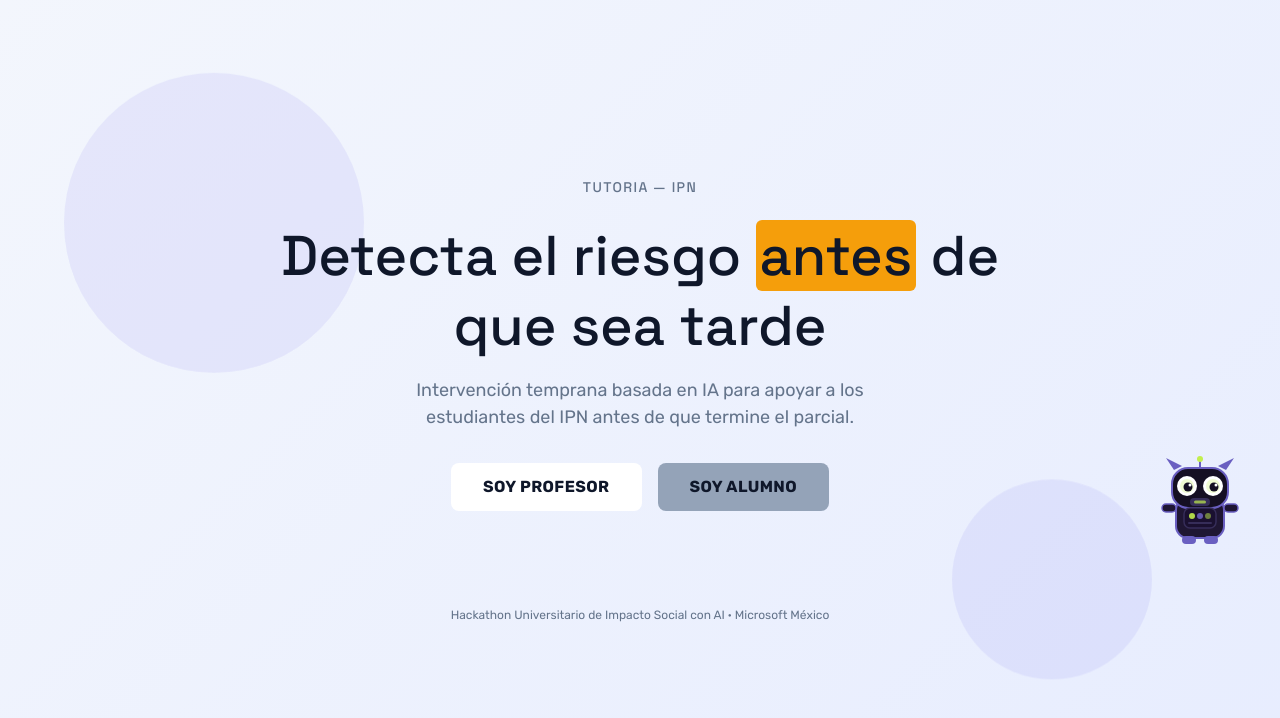
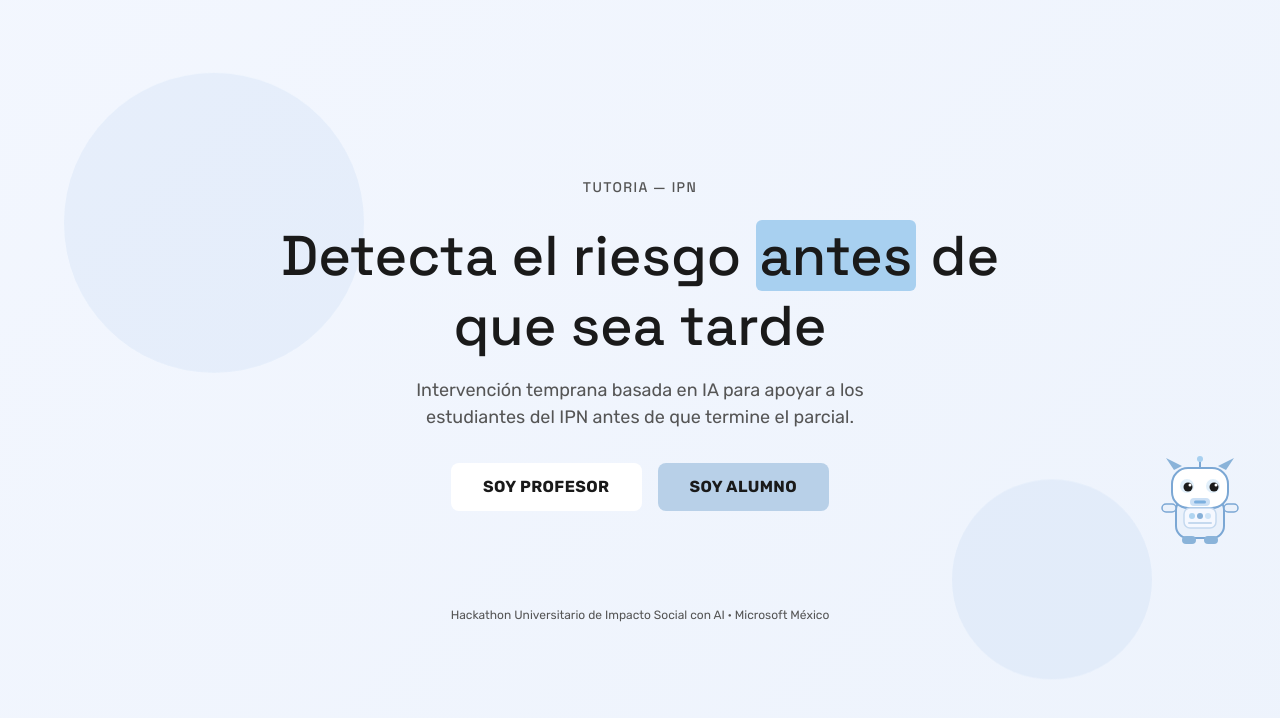
Before and after one commit to FerVarg24/TutorIA, a React (Vite) app: page / in a window 1280 px wide. Shown: the top 718 px of the page. Built offline with nearby package versions, Linux system fonts and the light colour scheme.

Commit message:
Fix COLORS

```diff
--- a/src/components/Dashboard.jsx
+++ b/src/components/Dashboard.jsx
@@ -11,9 +11,9 @@ import {
 import { getTendencia, getFactoresRiesgo } from '../services/mockData.js';
 
 // Design-token hex values used as recharts color props (cannot use Tailwind classes inside SVG attrs)
-const COLOR_LIME   = '#F59E0B'; // accent-lime (amber)
-const COLOR_VIOLET = '#8B5CF6'; // accent-violet (violet)
-const COLOR_RIESGO = '#e94f4f'; // riesgo-alto
+const COLOR_LIME   = '#a8d0f0'; // accent-lime
+const COLOR_VIOLET = '#7ba7d4'; // accent-violet
+const COLOR_RIESGO = '#E94F4F'; // riesgo-alto
 
 /**
  * Parses "60%" → 60
@@ -93,18 +93,18 @@ export default function Dashboard({ alumno, factores = [], showTrend = false })
           <BarChart data={barData} barCategoryGap="30%" barGap={4}>
             <XAxis
               dataKey="name"
-              tick={{ fill: '#64748B', fontSize: 13, fontFamily: 'Rubik' }}
+              tick={{ fill: '#555555', fontSize: 13, fontFamily: 'Rubik' }}
               axisLine={false}
               tickLine={false}
             />
             <YAxis
               domain={[0, 100]}
-              tick={{ fill: '#64748B', fontSize: 12, fontFamily: 'Rubik' }}
+              tick={{ fill: '#555555', fontSize: 12, fontFamily: 'Rubik' }}
               axisLine={false}
               tickLine={false}
               tickFormatter={(v) => `${v}%`}
             />
-            <Tooltip content={<CustomTooltip />} cursor={{ fill: 'rgba(139,92,246,0.1)' }} />
+            <Tooltip content={<CustomTooltip />} cursor={{ fill: 'rgba(91,155,213,0.12)' }} />
             <Bar dataKey="asistencia" name="Asistencia" fill={COLOR_LIME}  radius={[4, 4, 0, 0]} />
             <Bar dataKey="tareas"     name="Tareas"     fill={COLOR_VIOLET} radius={[4, 4, 0, 0]} />
           </BarChart>
@@ -133,13 +133,13 @@ export default function Dashboard({ alumno, factores = [], showTrend = false })
             <LineChart data={trendData}>
               <XAxis
                 dataKey="semana"
-              tick={{ fill: '#64748B', fontSize: 12, fontFamily: 'Rubik' }}
+              tick={{ fill: '#555555', fontSize: 12, fontFamily: 'Rubik' }}
               axisLine={false}
               tickLine={false}
             />
             <YAxis
               domain={[0, 10]}
-              tick={{ fill: '#64748B', fontSize: 12, fontFamily: 'Rubik' }}
+              tick={{ fill: '#555555', fontSize: 12, fontFamily: 'Rubik' }}
                 axisLine={false}
                 tickLine={false}
               />
--- a/src/styles/global.css
+++ b/src/styles/global.css
@@ -1,40 +1,40 @@
 @import "tailwindcss";
 
 @theme {
-  /* Brand & accent */
-  --color-primary: #4F46E5;
-  --color-ink-deep: #0F172A;
+  /* Brand & accent (DESIGN.md) */
+  --color-primary: #5b9bd5;
+  --color-ink-deep: #1a1a1a;
   --color-on-primary: #ffffff;
-  --color-accent-lime: #F59E0B;
-  --color-accent-pink: #EC4899;
-  --color-accent-violet: #8B5CF6;
-  --color-accent-violet-deep: #6D28D9;
-  --color-accent-violet-mid: #A78BFA;
+  --color-accent-lime: #a8d0f0;
+  --color-accent-pink: #c9b8f0;
+  --color-accent-violet: #7ba7d4;
+  --color-accent-violet-deep: #4a7fb5;
+  --color-accent-violet-mid: #8ab3d9;
 
-  /* Surfaces */
-  --color-surface-canvas-dark: #F8FAFC;
-  --color-surface-canvas-light: #FFFFFF;
-  --color-surface-night: #FFFFFF;
-  --color-surface-press-light: #EEF2FF;
-  --color-surface-press-stronger: #E0E7FF;
+  /* Surfaces (DESIGN.md) */
+  --color-surface-canvas-dark: #ffffff;
+  --color-surface-canvas-light: #ffffff;
+  --color-surface-night: #ffffff;
+  --color-surface-press-light: #ddeaf8;
+  --color-surface-press-stronger: #cce0f5;
 
-  /* Hairlines */
-  --color-hairline-violet: #E2E8F0;
-  --color-hairline-cool: #CBD5E1;
-  --color-hairline-cloud: #E5E7EB;
+  /* Hairlines (DESIGN.md) */
+  --color-hairline-violet: #c5d9ef;
+  --color-hairline-cool: #d4d4d4;
+  --color-hairline-cloud: #e5e7eb;
 
-  /* Text */
-  --color-ink: #1E293B;
-  --color-ink-press: #020617;
-  --color-on-dark-muted: #64748B;
-  --color-on-dark-faint: #94A3B8;
-  --color-ring-focus: #818CF8;
+  /* Text (DESIGN.md) */
+  --color-ink: #1a1a1a;
+  --color-ink-press: #000000;
+  --color-on-dark-muted: #555555;
+  --color-on-dark-faint: #b8d0e8;
+  --color-ring-focus: rgba(59, 130, 246, 0.5);
 
   /* Semantic risk — Context.md */
-  --color-riesgo-alto: #e94f4f;
-  --color-riesgo-medio: #e9a94f;
-  --color-riesgo-bajo: #4fe97a;
-  --color-iniciativa-alumno: #9b4fe9;
+  --color-riesgo-alto: #E94F4F;
+  --color-riesgo-medio: #E9A94F;
+  --color-riesgo-bajo: #4FE97A;
+  --color-iniciativa-alumno: #9B4FE9;
 
   /* Typography */
   --font-display: "Space Grotesk", system-ui, sans-serif;
@@ -183,9 +183,9 @@
 .landing-gradient {
   background: linear-gradient(
     135deg,
-    #EEF2FF,
-    #F8FAFC,
-    #E0E7FF
+    #ffffff,
+    #f5f8ff,
+    #eaf1fb
   );
   background-size: 400% 400%;
   animation: landing-gradient 12s ease infinite;
```
Also changed, not shown: src/assets/mascota.svg, 1 other file (tests, documents, lock files or other folders).
